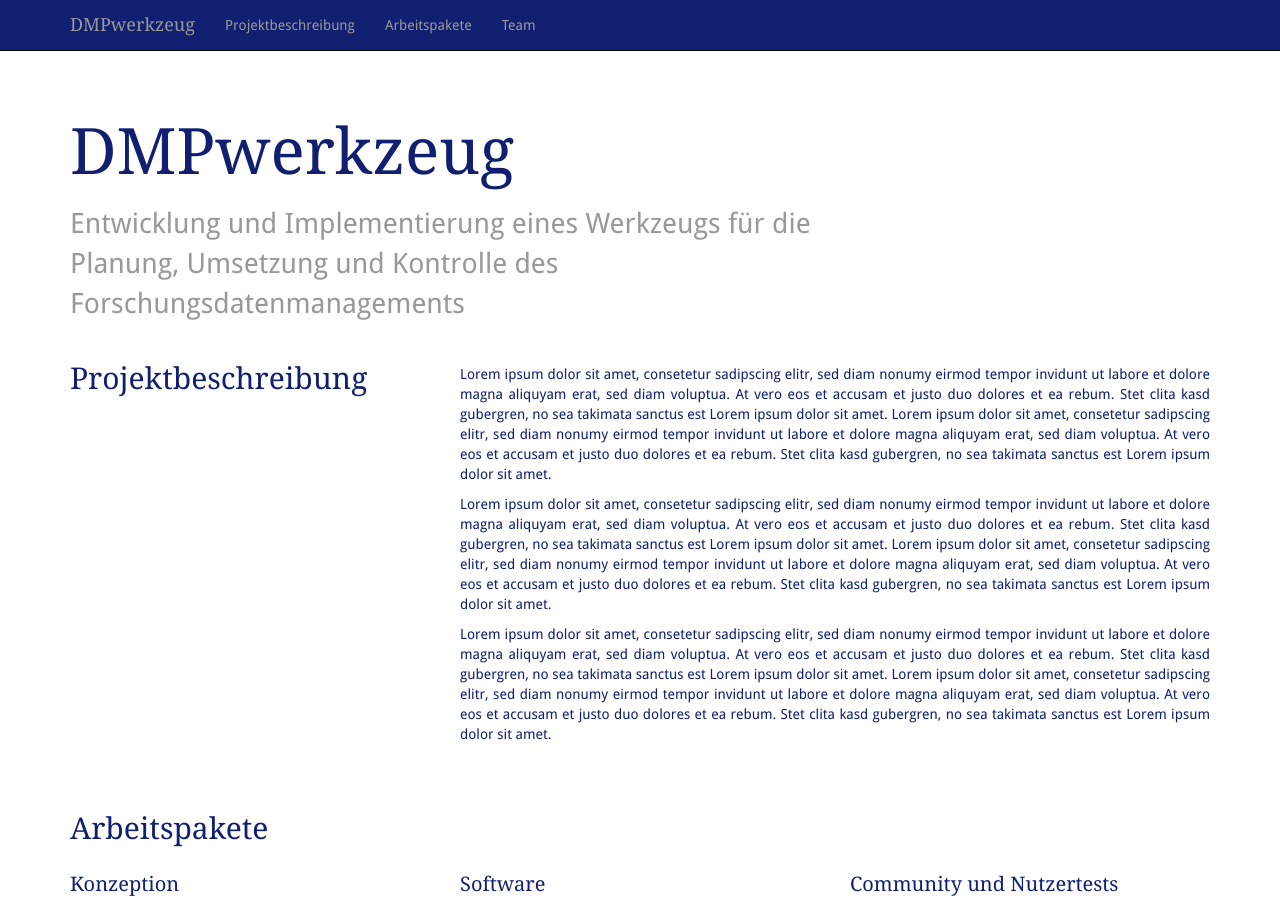
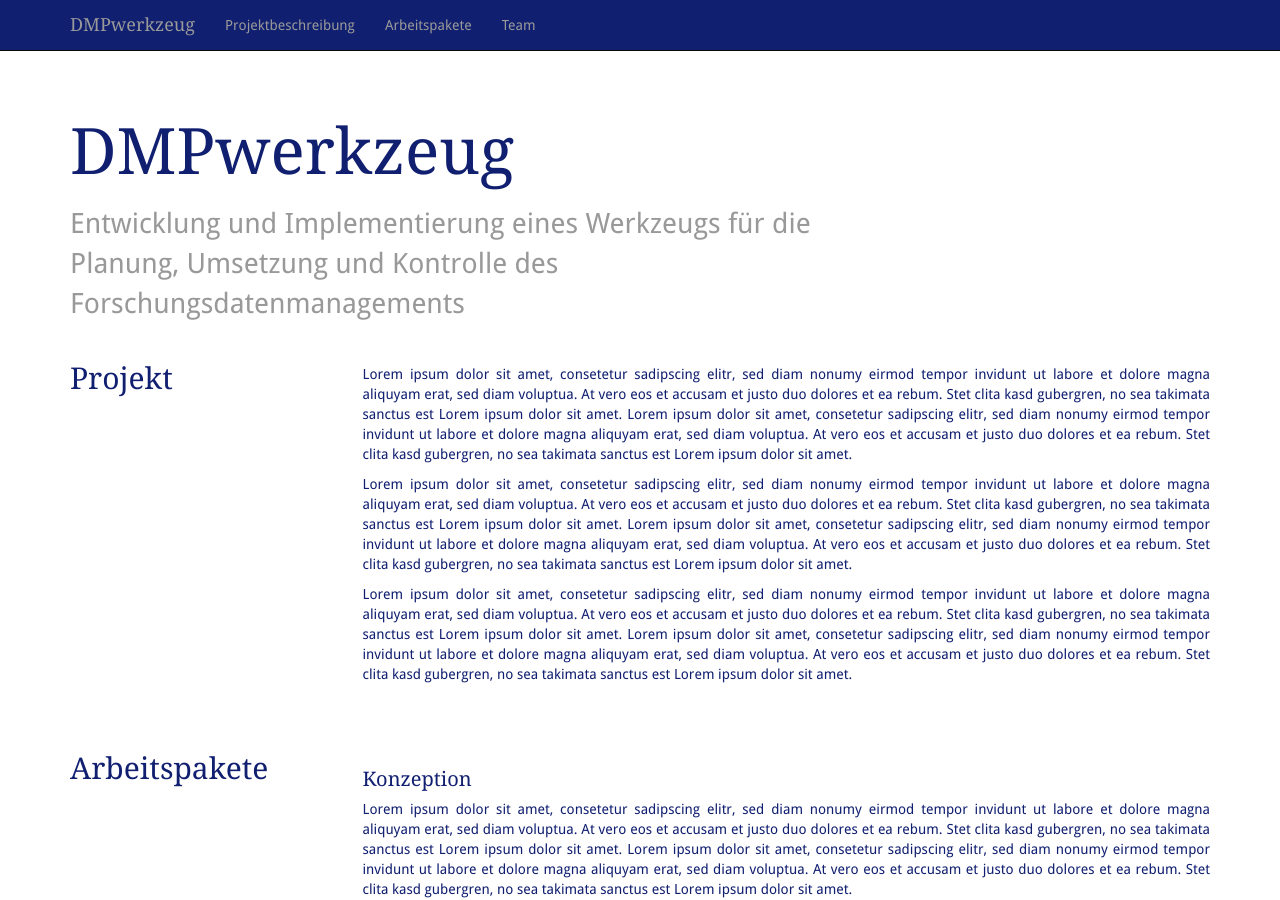
Before and after one commit to rdmorganiser/rdmorganiser.github.io, a Jekyll site: the page built from index.html, in a window 1280 px wide and 900 px high. Built offline with Jekyll 4.4.1, drawn with Linux system fonts in a browser that asks for light colours.

Commit message:
change in layout

```diff
--- a/index.html
+++ b/index.html
@@ -5,7 +5,7 @@ layout: page
 <div class="home">
 
     <div class="row header">
-        <div class="col-md-9">
+        <div class="col-md-8">
             <h1>DMPwerkzeug</h1>
             <p class="subtitle">
                 Entwicklung und Implementierung eines Werkzeugs für die Planung, Umsetzung und Kontrolle des Forschungsdatenmanagements
@@ -14,12 +14,12 @@ layout: page
     </div>
 
     <div class="row block">
-        <div class="col-md-4">
+        <div class="col-md-3">
             <a class="anchor" id="overview"></a>
-            <h2>Projektbeschreibung</h2>
+            <h2>Projekt</h2>
         </div>
 
-        <div class="col-md-8">
+        <div class="col-md-9">
             <p>
                 Lorem ipsum dolor sit amet, consetetur sadipscing elitr, sed diam nonumy eirmod tempor invidunt ut labore et dolore magna aliquyam erat, sed diam voluptua. At vero eos et accusam et justo duo dolores et ea rebum. Stet clita kasd gubergren, no sea takimata sanctus est Lorem ipsum dolor sit amet. Lorem ipsum dolor sit amet, consetetur sadipscing elitr, sed diam nonumy eirmod tempor invidunt ut labore et dolore magna aliquyam erat, sed diam voluptua. At vero eos et accusam et justo duo dolores et ea rebum. Stet clita kasd gubergren, no sea takimata sanctus est Lorem ipsum dolor sit amet.
             </p>
@@ -33,25 +33,23 @@ layout: page
     </div>
 
     <div class="row block">
-        <div class="col-md-12">
+        <div class="col-md-3">
             <a class="anchor" id="workpackages"></a>
             <h2>Arbeitspakete</h2>
         </div>
-        <div class="col-md-4">
+        <div class="col-md-9">
             <h3>Konzeption</h3>
 
             <p>
                 Lorem ipsum dolor sit amet, consetetur sadipscing elitr, sed diam nonumy eirmod tempor invidunt ut labore et dolore magna aliquyam erat, sed diam voluptua. At vero eos et accusam et justo duo dolores et ea rebum. Stet clita kasd gubergren, no sea takimata sanctus est Lorem ipsum dolor sit amet. Lorem ipsum dolor sit amet, consetetur sadipscing elitr, sed diam nonumy eirmod tempor invidunt ut labore et dolore magna aliquyam erat, sed diam voluptua. At vero eos et accusam et justo duo dolores et ea rebum. Stet clita kasd gubergren, no sea takimata sanctus est Lorem ipsum dolor sit amet.
             </p>
-        </div>
-        <div class="col-md-4">
+
             <h3>Software</h3>
 
             <p>
                 Lorem ipsum dolor sit amet, consetetur sadipscing elitr, sed diam nonumy eirmod tempor invidunt ut labore et dolore magna aliquyam erat, sed diam voluptua. At vero eos et accusam et justo duo dolores et ea rebum. Stet clita kasd gubergren, no sea takimata sanctus est Lorem ipsum dolor sit amet. Lorem ipsum dolor sit amet, consetetur sadipscing elitr, sed diam nonumy eirmod tempor invidunt ut labore et dolore magna aliquyam erat, sed diam voluptua. At vero eos et accusam et justo duo dolores et ea rebum. Stet clita kasd gubergren, no sea takimata sanctus est Lorem ipsum dolor sit amet.
             </p>
-        </div>
-        <div class="col-md-4">
+
             <h3>Community und Nutzertests</h3>
 
             <p>
@@ -61,12 +59,11 @@ layout: page
     </div>
 
     <div class="row block">
-        <div class="col-md-12">
+        <div class="col-md-3">
             <a class="anchor" id="team"></a>
             <h2>Team</h2>
         </div>
-        <div class="col-md-2"></div>
-        <div class="col-md-8">
+        <div class="col-md-9">
             {% for member in site.team %}
             <div class="team-member">
                 <img src="{{ member.image}}" />
```
